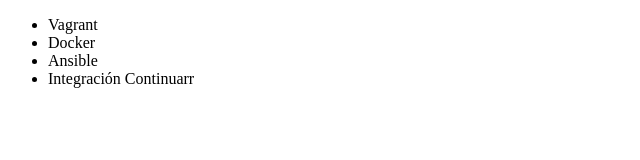
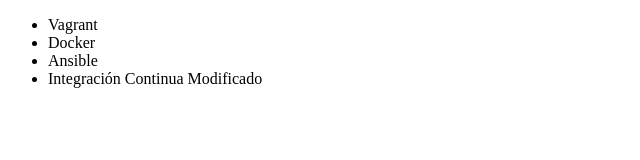
Before and after one commit to javito72/prueba_github, a plain HTML site: page index.html in a window 1280 px wide. Shown: the full height of the page, 0-640 px from the left. Drawn offline with Linux system fonts and the light colour scheme.

Commit message:
modificado

```diff
--- a/index.html
+++ b/index.html
@@ -11,7 +11,7 @@
         <li>Vagrant</li>
         <li>Docker</li>
         <li>Ansible</li>
-        <li>Integración Continuarr</li>
+        <li>Integración Continua Modificado</li>
     </ul>
 </body>
 </html>
```
